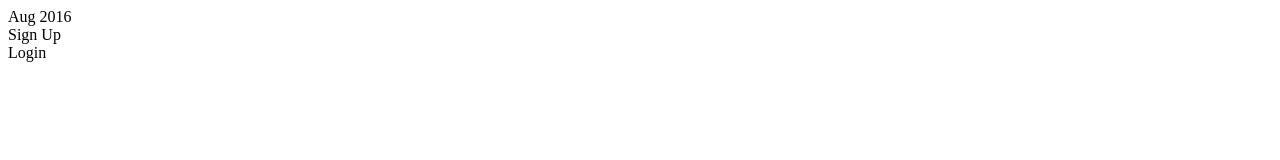
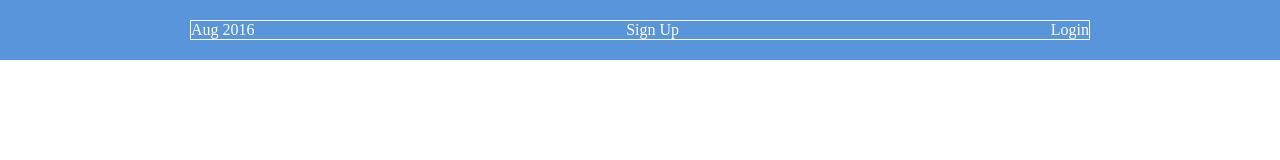
Before and after one commit to barefoot-yeti/flexbox_practice, a plain HTML site: page index.html in a window 1280 px wide. Drawn offline with Linux system fonts and the light colour scheme.

Commit message:
Adds images folder + enabled flexbox on styles.css

```diff
--- a/index.html
+++ b/index.html
@@ -3,7 +3,7 @@
     <head>
         <meta charset="UTF-8"/>
         <title>Flexbox Practice</title>
-        <link rel="stylesheet" href="styles.css"/>
+        <link rel="stylesheet" href="./styles.css"/>
     </head>
     <body>
         <div class="menu-container">
--- a/styles.css
+++ b/styles.css
@@ -0,0 +1,21 @@
+* {
+    margin: 0;
+    padding: 0;
+    box-sizing: border-box;
+}
+
+.menu-container {
+    /* Flexbox */
+    display: flex;
+    justify-content: center;
+    color: #fff;
+    background-color: #5995DA; /* Blue */
+    padding: 20px 0;
+}
+
+.menu {
+    border: 1px solid #fff; /* For debugging */
+    width: 900px;
+    display: flex;
+    justify-content: space-between;
+}
```
Also changed, not shown: images/awesome-logo.svg (added), images/five.svg (added), images/four.svg (added), images/one.svg (added), images/social-icons.svg (added), images/three.svg (added), images/two.svg (added).
